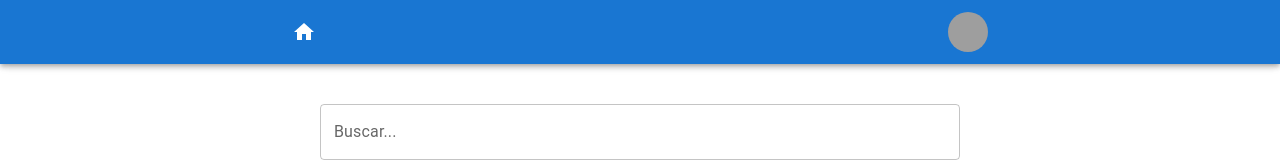
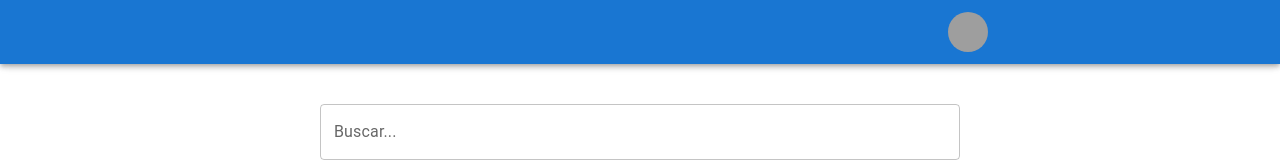
Before and after one commit to paulhenrique/rfendinterview, a React (Vite) app: page / in a window 1280 px wide. Shown: the top 162 px of the page. Built offline with nearby package versions, Linux system fonts and the light colour scheme; grey boxes are pictures that could not be loaded.

Commit message:
Ajusta exibição do botão home

```diff
--- a/src/components/AppBar/index.jsx
+++ b/src/components/AppBar/index.jsx
@@ -10,11 +10,12 @@
   Typography,
 } from "@mui/material";
 import React from "react";
-import { Link } from "react-router-dom";
+import { Link, useLocation } from "react-router-dom";
 import { Home } from "@mui/icons-material";
 import SwipeableDrawer from "@mui/material/SwipeableDrawer";
 import ContentDrawer from "./components/ContentDrawer";
 import { ToolbarStyle } from "./style";
+
 const AppBarNoMui = () => {
   const [anchorElNav, setAnchorElNav] = React.useState(null);
 
@@ -23,12 +24,13 @@
   };
 
   const [isDrawerOpen, setIsDrawerOpen] = React.useState(false);
-
+  const { pathname } = useLocation();
   return (
     <>
       <AppBar position="fixed">
         <Box display="flex" alignItems="center" justifyContent="space-between">
           <Toolbar sx={ToolbarStyle}>
+            {pathname !== "/" ? (
               <IconButton
                 size="large"
                 aria-label="account of current user"
@@ -40,6 +42,10 @@
               >
                 <Home />
               </IconButton>
+            ) : (
+              <span></span>
+            )}
+
             <Tooltip title="Abrir Menu">
               <IconButton
                 size="large"
```
Lines whose indentation alone changed are shown as unchanged.
